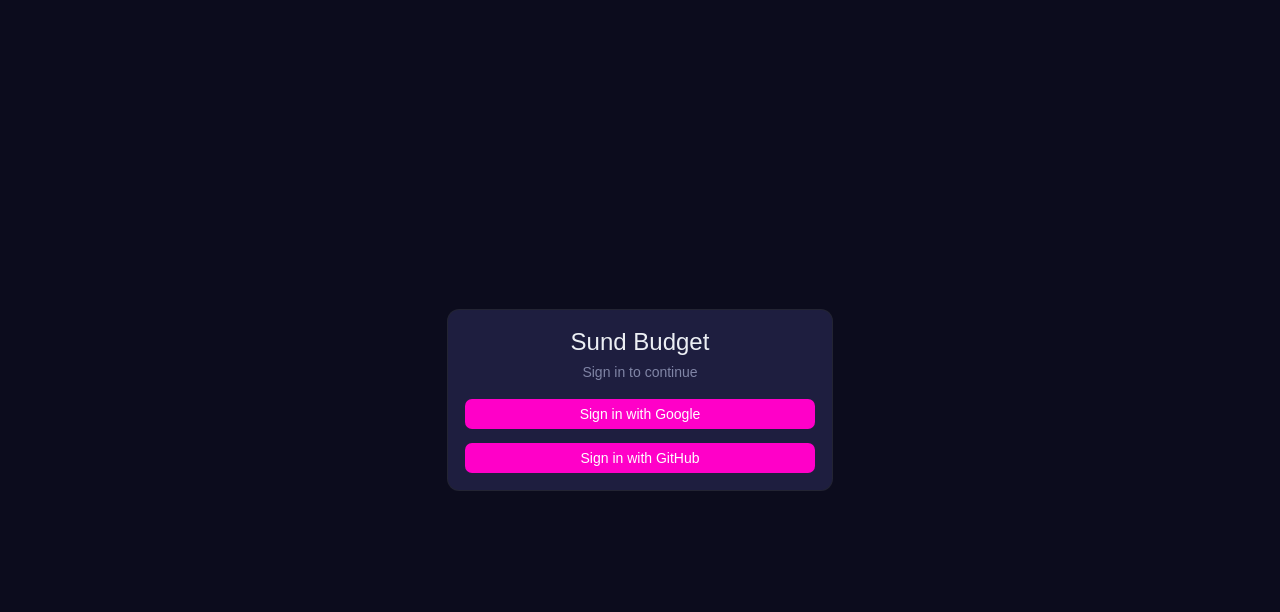
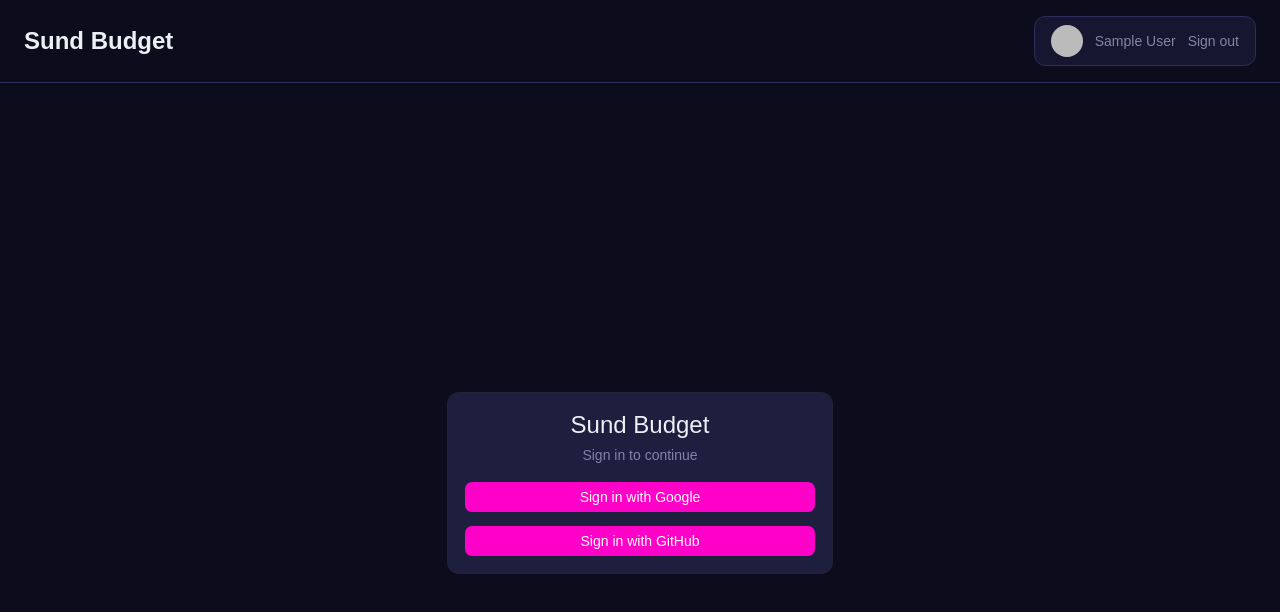
Before and after one commit to Sergei1790/sund-budget, a Next.js app: page /signin in a window 1280 px wide. Shown: the top 612 px of the page. Built offline with nearby package versions, Linux system fonts and the light colour scheme; no server answers; the database is empty; sample sign-in values are in the browser's storage.

Commit message:
feat: added invite link

```diff
--- a/src/app/join/[token]/page.tsx
+++ b/src/app/join/[token]/page.tsx
@@ -6,10 +6,11 @@ import {Card, CardContent, CardHeader, CardTitle, CardDescription} from '@/compo
 import {redirect} from 'next/navigation';
 
 export default async function JoinHousehold({params}: {params: Promise<{token: string}>}) {
-    const session = await auth();
-    if (!session?.user?.email) redirect('/signin');
     const {token} = await params;
     const household = await prisma.household.findUnique({where: {inviteToken: token}});
+    const session = await auth();
+    if (!session?.user?.email) redirect(`/signin?callbackUrl=/join/${token}`);
+
     if (!household) {
         return <main>No Household</main>;
     }
--- a/src/app/layout.tsx
+++ b/src/app/layout.tsx
@@ -1,6 +1,11 @@
 import type { Metadata } from "next";
 import { Geist, Geist_Mono } from "next/font/google";
 import "./globals.css";
+import { auth } from '@/auth';
+import { signOut } from '@/auth';
+import InviteLink from "@/components/InviteLink";
+import {prisma} from '@/lib/prisma'
+import Image from 'next/image';
 
 const geistSans = Geist({
   variable: "--font-geist-sans",
@@ -13,21 +18,49 @@ const geistMono = Geist_Mono({
 });
 
 export const metadata: Metadata = {
-  title: "Create Next App",
-  description: "Generated by create next app",
+  title: "Sund · Budget",
+  description: "Track your Home budget",
 };
 
-export default function RootLayout({
+export default async function RootLayout({
   children,
 }: Readonly<{
   children: React.ReactNode;
 }>) {
+    const session = await auth();
+    const dbUser = session?.user?.email
+        ? await prisma.user.findUnique({
+            where: {email: session.user.email},
+            include: {households: {include: {household: true}}},
+          })
+        : null;
+    const household = dbUser?.households[0]?.household;
   return (
-    <html
-      lang="en"
-      className={`${geistSans.variable} ${geistMono.variable} h-full antialiased dark`}
-    >
-      <body className="min-h-full flex flex-col">{children}</body>
+    <html lang="en" className={`${geistSans.variable} ${geistMono.variable} h-full antialiased dark`}>
+      <body className="min-h-full flex flex-col">
+        <header className="flex flex-col sm:flex-row gap-3 items-center justify-between px-6 py-4 border-b border-border">
+          <h1 className="text-2xl font-bold">Sund Budget</h1>
+          <div className="flex flex-col sm:flex-row items-center gap-3">
+            {household && (
+              <InviteLink inviteToken={household.inviteToken} />
+            )}
+            {session?.user && (
+              <div className="flex items-center gap-3 bg-card/60 backdrop-blur-md border border-border rounded-xl px-4 py-2">
+                {session.user.image && (
+                  <Image src={session.user.image} alt="avatar" width={32} height={32} className="rounded-full" />
+                )}
+                <span className="text-muted-foreground text-sm whitespace-nowrap">{session.user.name}</span>
+                <form action={async () => { 'use server'; await signOut(); }}>
+                  <button type="submit" className="text-muted-foreground hover:text-foreground text-sm cursor-pointer transition-colors">
+                    Sign out
+                  </button>
+                </form>
+              </div>
+            )}
+          </div>
+        </header>
+        {children}
+      </body>
     </html>
   );
 }
--- a/src/app/page.tsx
+++ b/src/app/page.tsx
@@ -32,7 +32,6 @@ export default async function Home() {
 
     return (
         <main className="p-6">
-            <h1 className="text-2xl font-bold mb-4">Sund Budget</h1>
             {household ? (
                 <div>
                     <Dashboard household={household} />
--- a/src/app/signin/page.tsx
+++ b/src/app/signin/page.tsx
@@ -2,7 +2,8 @@ import {signIn} from '@/auth';
 import {Button} from '@/components/ui/button';
 import {Card, CardContent, CardHeader, CardTitle, CardDescription} from '@/components/ui/card';
 
-export default function SignInPage() {
+export default async function SignInPage({searchParams}: {searchParams: Promise<{callbackUrl?: string}>}) {
+    const {callbackUrl} = await searchParams;
     return (
         <main className="min-h-screen flex items-center justify-center p-4">
             <Card className="w-full max-w-sm">
@@ -11,10 +12,10 @@ export default function SignInPage() {
                     <CardDescription>Sign in to continue</CardDescription>
                 </CardHeader>
                 <CardContent className="space-y-3">
-                    <form action={async () => { 'use server'; await signIn('google', {redirectTo: '/'}); }}>
+                    <form action={async () => { 'use server'; await signIn('google', {redirectTo: callbackUrl ?? '/'}); }}>
                         <Button type="submit" className="w-full">Sign in with Google</Button>
                     </form>
-                    <form action={async () => { 'use server'; await signIn('github', {redirectTo: '/'}); }}>
+                    <form action={async () => { 'use server'; await signIn('github', {redirectTo: callbackUrl ?? '/'}); }}>
                         <Button type="submit" className="w-full">Sign in with GitHub</Button>
                     </form>
                 </CardContent>
--- /dev/null
+++ b/src/components/InviteLink.tsx
@@ -0,0 +1,23 @@
+'use client';
+import {useState} from 'react';
+import {Button} from '@/components/ui/button';
+import {Input} from '@/components/ui/input';
+
+export default function InviteLink({inviteToken}: {inviteToken: string}) {
+    const [copying, setCopying] = useState(false);
+
+    return (
+        <Button
+            type="button"
+            variant="outline"
+            className="shrink-0"
+            onClick={() => {
+                const url = `${window.location.origin}/join/${inviteToken}`;
+                navigator.clipboard.writeText(url);
+                setCopying(true);
+                setTimeout(() => setCopying(false), 2000)
+            }}>
+            {copying ? 'Copied' : 'Copy invite link'}
+        </Button>
+    );
+}
```
